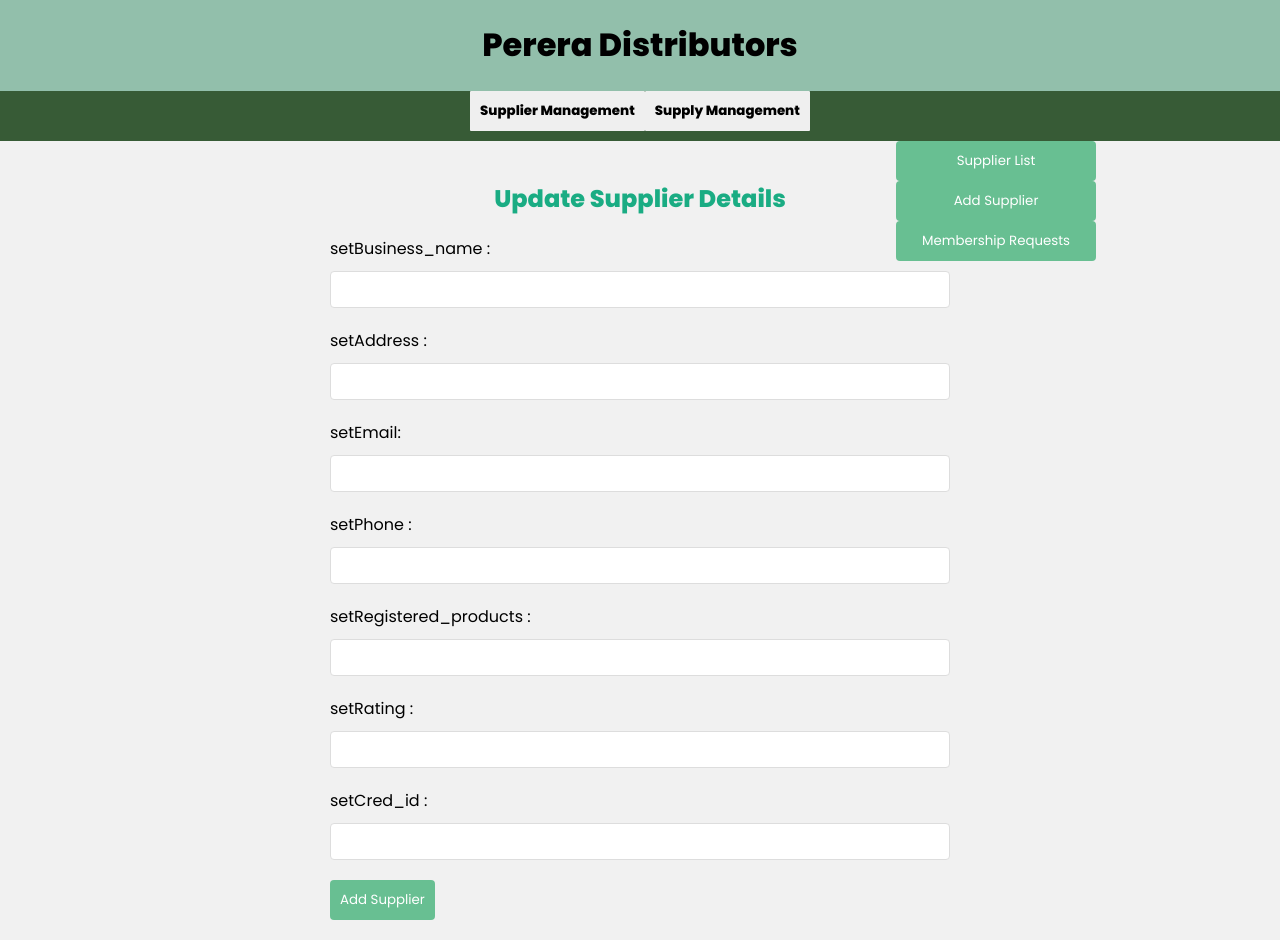
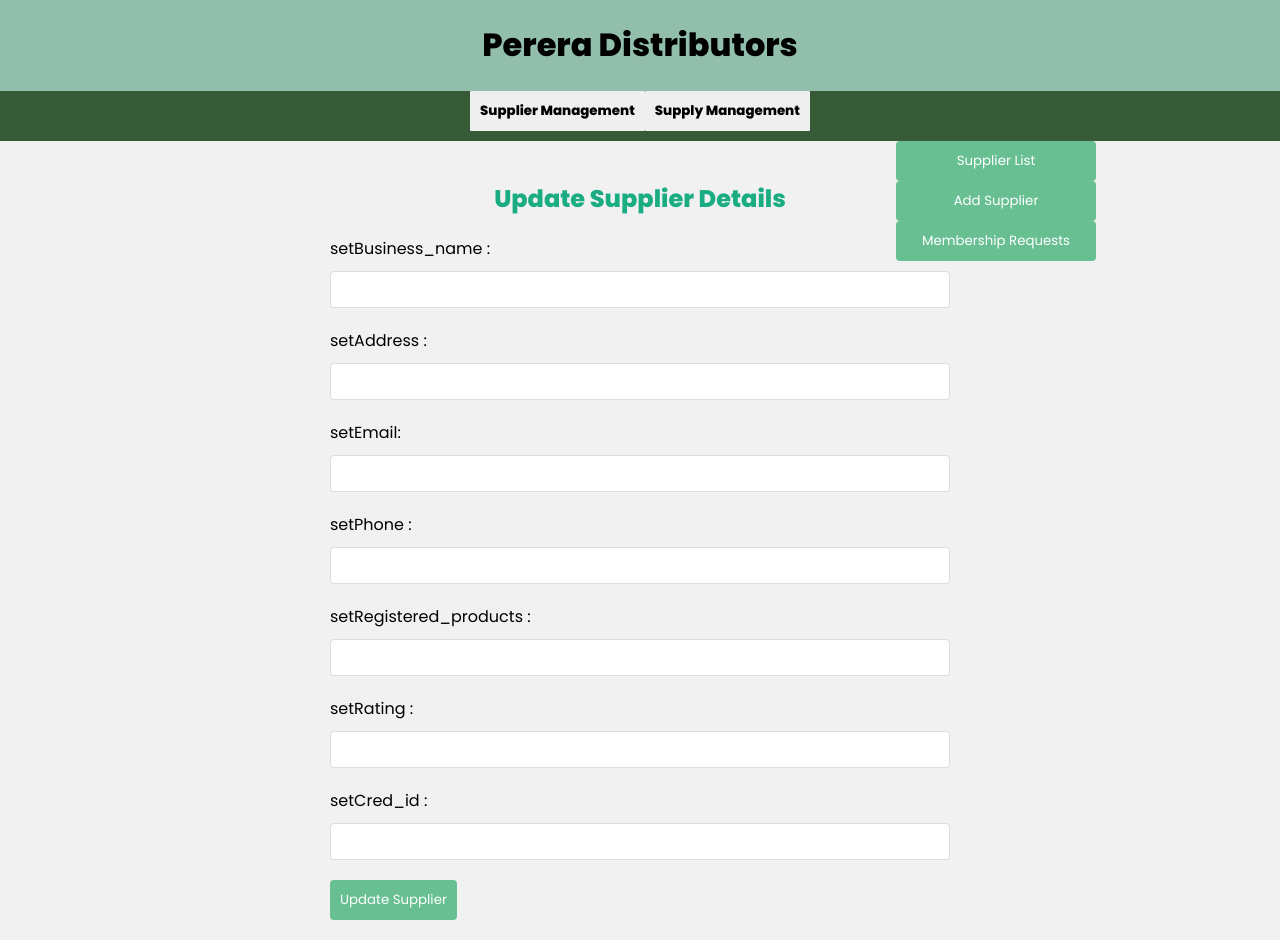
Before and after one commit to 007Miles/metro-wd_met22_itp_03, a React (Create React App) app in the folder front-end/: page /supplierUpdate in a window 1280 px wide. Built offline with nearby package versions, Linux system fonts and the light colour scheme.

Commit message:
Fix some css

```diff
--- a/front-end/src/components/supplierMail.js
+++ b/front-end/src/components/supplierMail.js
@@ -99,7 +99,7 @@ const SupplierMail = () => {
           value={description}
         />
 
-        <button>Send Mail</button>
+        <button className="btn">Send Mail</button>
         {/* {error && <div className="error"></div>} */}
       </form>
     </div>
--- a/front-end/src/components/supplierUpdate.js
+++ b/front-end/src/components/supplierUpdate.js
@@ -97,7 +97,7 @@ const SupplierUpdate = () => {
         value={cred_id}
       />
 
-      <button>Add Supplier</button>
+      <button>Update Supplier</button>
       {/* {error && <div className="error"></div>} */}
     </form>
   );
--- a/front-end/src/styles/supplierList.css
+++ b/front-end/src/styles/supplierList.css
@@ -133,7 +133,7 @@ div.sidebar{
   font-family: "Poppins";
   border-radius: 4px;
   cursor: pointer;
-  float: right;
+  /* float: right; */
   margin: auto;
 }
 .nav_btn{
```
